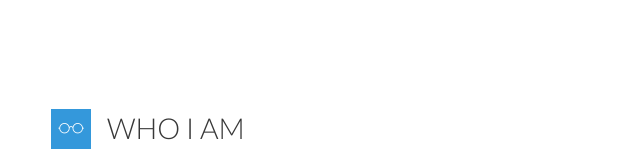
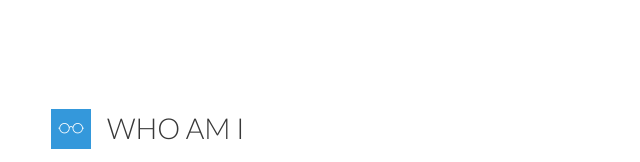
Before and after one commit to Srkinator/portfolio-website, a website: page index.html in a window 1280 px wide. Shown: the part 953-1115 px from the top of the page, 52-692 px from the left. Drawn offline with nearby package versions, Linux system fonts and the light colour scheme; files whose address does not match are found by name.

Commit message:
small typo fix

```diff
--- a/index.html
+++ b/index.html
@@ -95,7 +95,7 @@
                 <div class="row feats-row">
                     <div class="col-md-6 feats-container">
                         <section>
-                            <h3><span class="ion-ios-glasses-outline icon-header"></span>Who I am</h3>
+                            <h3><span class="ion-ios-glasses-outline icon-header"></span>Who am I </h3>
                             <p>Hello, my name is Srdjan Popovic. I am a JavaScript developer currently working as a freelancer, based in Belgrade, Serbia. Technology is something that I have been passionate about as long as I can remember. Problem solving is a challenge I have always loved, from completing puzzles and playing thinking games at home to programming. My interest in designing and developing engaging user interfaces is what drove me to specialise in Frontend Development.</p>
                         </section>
                     </div>
```
